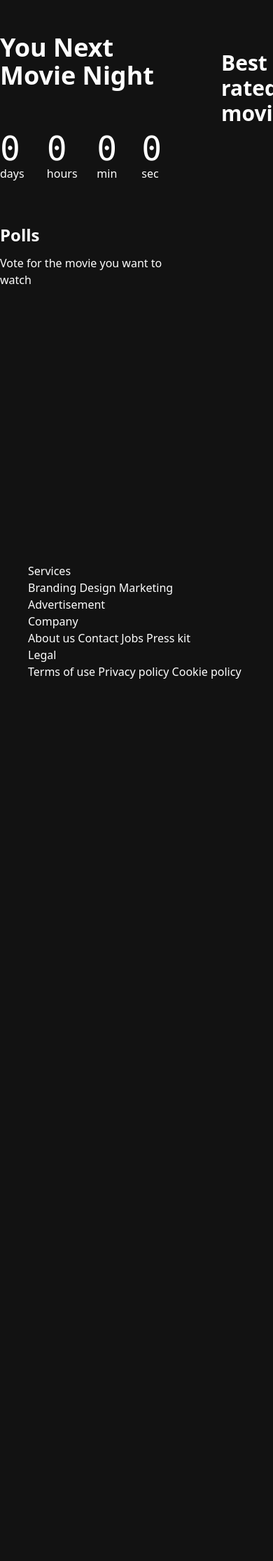
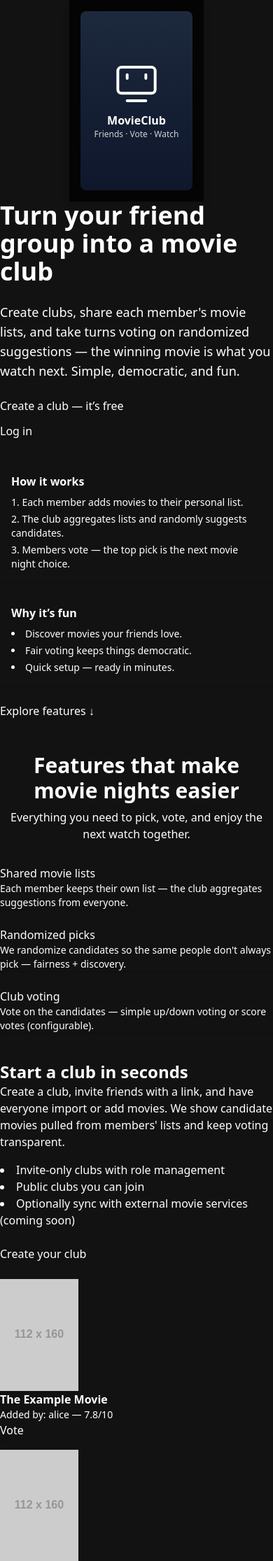
Before and after one commit to spynetS/movieclub, a Django app: page / in a window 390 px wide; the page is wider, and only the part inside the window is pictured. Shown: the part 80-2311 px from the top of that part at 70% size. Before the commit the page ends 1050 px from the top of that part, so only its background shows below. Run offline with Django 5.2, Linux system fonts and the light colour scheme; grey boxes labelled with a size stand in for pictures from a placeholder-image service; some libraries are stand-ins or nearby versions.

Commit message:
added hero, login and signup

```diff
--- /dev/null
+++ b/accounts/urls.py
@@ -0,0 +1,10 @@
+#!/usr/bin/env python3
+
+from django.urls import path
+from . import views
+
+urlpatterns = [
+    path('signup/', views.signup_view, name='signup'),
+    path('login/', views.login_view, name='login'),
+    path('logout/', views.logout_view, name='logout'),
+]
--- a/movieclub/settings.py
+++ b/movieclub/settings.py
@@ -135,3 +135,5 @@
 # https://docs.djangoproject.com/en/5.1/ref/settings/#default-auto-field
 
 DEFAULT_AUTO_FIELD = 'django.db.models.BigAutoField'
+LOGIN_REDIRECT_URL = '/dashboard'
+LOGIN_URL = '/accounts/login/'   # optional: where @login_required redirects
--- a/movieclub/urls.py
+++ b/movieclub/urls.py
@@ -27,6 +27,7 @@
     path('movies/',include("movies.urls")),
     path('clubs/',include("clubs.urls")),
     path('ratings/',include("ratings.urls")),
+    path('accounts/', include('accounts.urls')),
 ]
 
 if settings.DEBUG:
--- a/templates/base.html
+++ b/templates/base.html
@@ -21,6 +21,8 @@
 
 		<div class="min-h-screen pt-20 w-screen">
 			{% block display %}
+			{% endblock %}
+			{% block content %}
 			{% endblock %}
 		</div>
 		<footer class="footer sm:footer-horizontal bg-neutral text-neutral-content p-10">
--- a/templates/index.html
+++ b/templates/index.html
@@ -1,147 +1,153 @@
 {% extends "base.html" %}
-{% block display %}
+{% load static %}
 
+{% block title %}MovieClub — Watch, Vote, Repeat{% endblock %}
 
-	<div class="container mx-auto pt-12 grid grid-cols-3 gap-12">
+{% block content %}
+<section class="hero min-h-screen bg-base-200">
+  <div class="hero-content flex-col lg:flex-row-reverse gap-12">
+    <!-- Illustration / mockup -->
+    <div class="w-full lg:w-1/2 flex justify-center">
+      <!-- simple film reels illustration -->
+      <div class="mockup-phone shadow-lg">
+        <div class="camera"></div>
+        <div class="display p-4 bg-black/80">
+          <div class="h-64 w-40 rounded-lg overflow-hidden bg-gradient-to-b from-slate-800 to-slate-900 flex items-center justify-center">
+            <div class="text-center text-white p-3">
+              <svg xmlns="http://www.w3.org/2000/svg" class="inline-block mb-2" width="64" height="64" viewBox="0 0 24 24" fill="none" stroke="currentColor" stroke-width="1.5" stroke-linecap="round" stroke-linejoin="round"><rect x="2" y="3" width="20" height="14" rx="2" ry="2"></rect><path d="M7 21h10"></path><path d="M7 7v2"></path><path d="M17 7v2"></path></svg>
+              <div class="font-semibold">MovieClub</div>
+              <div class="text-xs opacity-80">Friends · Vote · Watch</div>
+            </div>
+          </div>
+        </div>
+      </div>
+    </div>
 
-		<div class=" col-span-2 flex flex-col gap-3" >
-			<h1 class=" font-bold text-4xl">You Next Movie Night</h1>
+    <!-- Text content -->
+    <div class="w-full lg:w-1/2">
+      <h1 class="text-4xl md:text-5xl font-bold">Turn your friend group into a movie club</h1>
+      <p class="py-6 text-lg text-base-content/80">Create clubs, share each member's movie lists, and take turns voting on randomized suggestions — the winning movie is what you watch next. Simple, democratic, and fun.</p>
 
+      <div class="flex flex-col sm:flex-row gap-3 md:gap-6">
+        <a href="{% url 'signup' %}" class="btn btn-primary btn-lg">Create a club — it’s free</a>
+        <a href="{% url 'login' %}" class="btn btn-ghost btn-lg">Log in</a>
+      </div>
 
-			{% if user.selected_club.next_movie %}
+      <div class="mt-8 grid grid-cols-1 sm:grid-cols-2 gap-4">
+        <div class="card bg-base-100 shadow-sm">
+          <div class="card-body p-4">
+            <h3 class="font-bold">How it works</h3>
+            <ol class="list-decimal list-inside text-sm mt-2 space-y-1 text-base-content/80">
+              <li>Each member adds movies to their personal list.</li>
+              <li>The club aggregates lists and randomly suggests candidates.</li>
+              <li>Members vote — the top pick is the next movie night choice.</li>
+            </ol>
+          </div>
+        </div>
 
-			<div class="bg-base-300 rounded-xl p-6 flex flex-col md:flex-row items-center md:items-start gap-6 shadow-xl">
-				<div class="flex-shrink-0 w-48 h-full overflow-hidden rounded-lg shadow-md">
-					<img src="{{ user.selected_club.next_movie.poster }}" alt="{{ user.selected_club.next_movie.title }} poster" class="w-full h-full object-cover">
-				</div>
+        <div class="card bg-base-100 shadow-sm">
+          <div class="card-body p-4">
+            <h3 class="font-bold">Why it’s fun</h3>
+            <ul class="list-disc list-inside text-sm mt-2 space-y-1 text-base-content/80">
+              <li>Discover movies your friends love.</li>
+              <li>Fair voting keeps things democratic.</li>
+              <li>Quick setup — ready in minutes.</li>
+            </ul>
+          </div>
+        </div>
+      </div>
 
-				<div class="flex-1 flex flex-col gap-3 text-center md:text-left">
-					<h2 class="text-4xl font-extrabold text-base-content leading-tight">
-						<a href="{% url 'movie' user.selected_club.next_movie.imdb_id %}" class="link link-hover">{{ user.selected_club.next_movie.title }}</a>
-					</h2>
-					{% if user.selected_club.next_movie.imdb_rating %}
-						<div class="flex items-center justify-center md:justify-start mt-4">
-							<svg xmlns="http://www.w3.org/2000/svg" viewBox="0 0 24 24" fill="currentColor" class="w-6 h-6 text-warning mr-2">
-								<path fill-rule="evenodd" d="M10.788 3.212a.75.75 0 0 0-.58.113l-4.404 2.876A.75.75 0 0 1 5 6.273V19.5a.75.75 0 0 0 1.055.656L12 16.513l5.945 3.643A.75.75 0 0 0 19 19.5V6.273a.75.75 0 0 0-.208-.58l-4.404-2.876a.75.75 0 0 0-.58-.113ZM12 15a.75.75 0 0 0 .75-.75V8.5h1.25a.75.75 0 0 0 0-1.5H12.75A.75.75 0 0 0 12 6.25V5a.75.75 0 0 0-1.5 0v1.25a.75.75 0 0 0-.75.75h-.25a.75.75 0 0 0 0 1.5h.25a.75.75 0 0 0 .75.75V15Z" clip-rule="evenodd" />
-							</svg>
-							<span class="text-lg font-bold">{{ user.selected_club.next_movie.imdb_rating }} / 10</span>
-						</div>
-					{% endif %}
-					<p class="text-xl font-medium text-base-content/75">{{ user.selected_club.next_movie.release_date|date:"Y" }}</p>
+      <div class="mt-6">
+        <a href="#features" class="link">Explore features ↓</a>
+      </div>
+    </div>
+  </div>
+</section>
 
-					<p class="text-base-content/80 text-lg leading-relaxed mt-2">{{ user.selected_club.next_movie.plot }}</p>
+<!-- Features section -->
+<section id="features" class="py-12">
+  <div class="max-w-6xl mx-auto">
+    <h2 class="text-3xl font-bold text-center">Features that make movie nights easier</h2>
+    <p class="text-center mt-2 text-base-content/70">Everything you need to pick, vote, and enjoy the next watch together.</p>
 
-					<a href="{% url 'movie' user.selected_club.next_movie.imdb_id %}" class="btn btn-accent">
-						Rate
-					</a>
+    <div class="mt-8 grid grid-cols-1 md:grid-cols-3 gap-6">
+      <div class="card bg-base-100 shadow hover:shadow-lg transition">
+        <div class="card-body">
+          <h3 class="card-title">Shared movie lists</h3>
+          <p class="text-sm text-base-content/80">Each member keeps their own list — the club aggregates suggestions from everyone.</p>
+        </div>
+      </div>
 
+      <div class="card bg-base-100 shadow hover:shadow-lg transition">
+        <div class="card-body">
+          <h3 class="card-title">Randomized picks</h3>
+          <p class="text-sm text-base-content/80">We randomize candidates so the same people don't always pick — fairness + discovery.</p>
+        </div>
+      </div>
 
-				</div>
-			</div>
-			{% else %}
+      <div class="card bg-base-100 shadow hover:shadow-lg transition">
+        <div class="card-body">
+          <h3 class="card-title">Club voting</h3>
+          <p class="text-sm text-base-content/80">Vote on the candidates — simple up/down voting or score votes (configurable).</p>
+        </div>
+      </div>
+    </div>
 
-			<div class="bg-base-300 rounded-lg w-full items-center justify-center flex h-42">
-				<div class="flex gap-5">
-					<div>
-						<span class="countdown font-mono text-5xl" id="days">
-							<span style="--value:0;" aria-live="polite" aria-label="0">0</span>
-						</span>
-						days
-					</div>
-					<div>
-						<span class="countdown font-mono text-5xl" id="hours">
-							<span style="--value:0;" aria-live="polite" aria-label="0">0</span>
-						</span>
-						hours
-					</div>
-					<div>
-						<span class="countdown font-mono text-5xl" id="minutes">
-							<span style="--value:0;" aria-live="polite" aria-label="0">0</span>
-						</span>
-						min
-					</div>
-					<div>
-						<span class="countdown font-mono text-5xl" id="seconds">
-							<span style="--value:0;" aria-live="polite" aria-label="0">0</span>
-						</span>
-						sec
-					</div>
-				</div>
-			</div>
-			{% endif %}
+    <div class="mt-10 grid grid-cols-1 md:grid-cols-2 gap-6 items-center">
+      <div class="prose max-w-none">
+        <h3 class="text-2xl font-semibold">Start a club in seconds</h3>
+        <p class="text-base-content/80">Create a club, invite friends with a link, and have everyone import or add movies. We show candidate movies pulled from members' lists and keep voting transparent.</p>
+        <ul class="list-inside list-disc mt-4 text-base-content/80">
+          <li>Invite-only clubs with role management</li>
+          <li>Public clubs you can join</li>
+          <li>Optionally sync with external movie services (coming soon)</li>
+        </ul>
 
-			<script>
-			 let intervalId;
+        <div class="mt-6">
+          <a href="{% url 'signup' %}" class="btn btn-primary">Create your club</a>
+        </div>
+      </div>
 
-			 function startClock() {
-				 // Clear previous interval if it exists
-				 if (intervalId) {
-					 clearInterval(intervalId);
-				 }
+      <div>
+        <!-- example movie candidate cards -->
+        <div class="space-y-4">
+          {% comment %} Replace with a loop of real movies when integrated {% endcomment %}
+          <div class="card card-side bg-base-100 shadow">
+            <figure class="w-28"><img src="https://placehold.co/112x160?text=Poster" alt="poster"/></figure>
+            <div class="card-body">
+              <h4 class="font-semibold">The Example Movie</h4>
+              <p class="text-sm text-base-content/70">Added by: alice — 7.8/10</p>
+              <div class="card-actions justify-end">
+                <button class="btn btn-sm">Vote</button>
+              </div>
+            </div>
+          </div>
 
-				 const targetDate = new Date("{{ user.selected_club.format_next_pick }}").getTime();
+          <div class="card card-side bg-base-100 shadow">
+            <figure class="w-28"><img src="https://placehold.co/112x160?text=Poster" alt="poster"/></figure>
+            <div class="card-body">
+              <h4 class="font-semibold">A Friendly Comedy</h4>
+              <p class="text-sm text-base-content/70">Added by: bob — 6.9/10</p>
+              <div class="card-actions justify-end">
+                <button class="btn btn-sm btn-outline">Vote</button>
+              </div>
+            </div>
+          </div>
+        </div>
+      </div>
+    </div>
+  </div>
+</section>
 
-				 if (isNaN(targetDate)) {
-					 // Handle invalid date case
-					 console.error("Invalid target date for countdown.");
-					 return;
-				 }
-
-				 intervalId = setInterval(() => {
-					 const now = new Date().getTime();
-					 const distance = targetDate - now;
-
-					 // Time calculations for days, hours, minutes, and seconds
-					 const days = Math.floor(distance / (1000 * 60 * 60 * 24));
-					 const hours = Math.floor((distance % (1000 * 60 * 60 * 24)) / (1000 * 60 * 60));
-					 const minutes = Math.floor((distance % (1000 * 60 * 60)) / (1000 * 60));
-					 const seconds = Math.floor((distance % (1000 * 60)) / 1000);
-
-					 // Update the countdown display
-					 // (Your existing code to update the DOM elements)
-					 document.getElementById("days").children[0].style.setProperty('--value', days);
-					 document.getElementById("days").children[0].innerText = days;
-
-					 document.getElementById("hours").children[0].style.setProperty('--value', hours);
-					 document.getElementById("hours").children[0].innerText = hours;
-
-					 document.getElementById("minutes").children[0].style.setProperty('--value', minutes);
-					 document.getElementById("minutes").children[0].innerText = minutes;
-
-					 document.getElementById("seconds").children[0].style.setProperty('--value', seconds);
-					 document.getElementById("seconds").children[0].innerText = seconds;
-
-					 // If the countdown is over, stop it and reset the values
-					 if (distance < 0) {
-						 clearInterval(countdownFunction);
-						 document.getElementById("days").children[0].innerText = "0";
-						 document.getElementById("hours").children[0].innerText = "0";
-						 document.getElementById("minutes").children[0].innerText = "0";
-						 document.getElementById("seconds").children[0].innerText = "0";
-					 }
-				 }, 1000);
-			 }
-			 startClock()
-			</script>
-
-			<p class="text-2xl font-semibold" >Polls</p>
-			{% if user.selected_club.next_movie %}
-			{% else %}
-				<a href="{% url "clubs" %}" class="btn btn-accent w-fit">Vote for the movie you want to watch</a>
-			{% endif %}
-
-			<div class="bg-base-300 rounded-lg w-full flex flex-col" >
-				{% include "components/movies-votes.html" with movies=user.selected_club.vote_movies.all %}
-			</div>
-
-		</div>
-		<div class="bg-base-300 rounded-lg p-6">
-			<h2 class="text-3xl font-bold">Best rated movie</h2>
-
-		</div>
-
-	</div>
-
-
-
+<!-- CTA footer -->
+<section class="py-12 bg-base-100">
+  <div class="max-w-4xl mx-auto text-center">
+    <h3 class="text-2xl font-bold">Ready to make your next movie night effortless?</h3>
+    <p class="mt-3 text-base-content/70">Create a club, invite friends, and let the voting begin.</p>
+    <div class="mt-6 flex justify-center gap-4">
+      <a href="{% url 'signup' %}" class="btn btn-primary">Get started — it’s free</a>
+      <a href="{% url 'login' %}" class="btn btn-ghost">I already have an account</a>
+    </div>
+  </div>
+</section>
 {% endblock %}
--- a/website/urls.py
+++ b/website/urls.py
@@ -48,6 +48,7 @@
 
 urlpatterns = [
     path('', index, name="dashboard"),
+
     path("clubs/", club, name="clubs"),
     path("movies/", lambda request: render(request, "movies.html", {}), name="movies"),
     path("profile/", lambda request: render(request, "profile.html", {}), name="profile"),
--- a/website/views.py
+++ b/website/views.py
@@ -5,6 +5,8 @@
 
 # Create your views here.
 def index(request):
+    if request.user.is_authenticated:
+        return render(request, "dashboard.html",{})
     return render(request, "index.html",{})
 
 def add_member_modal(request):
```
Also changed, not shown: accounts/forms.py (+41 -1 lines), accounts/views.py (+38 -1 lines), templates/accounts/login.html (added, +49 -0 lines), templates/accounts/signup.html (added, +83 -0 lines), templates/dashboard.html (added, +147 -0 lines).
